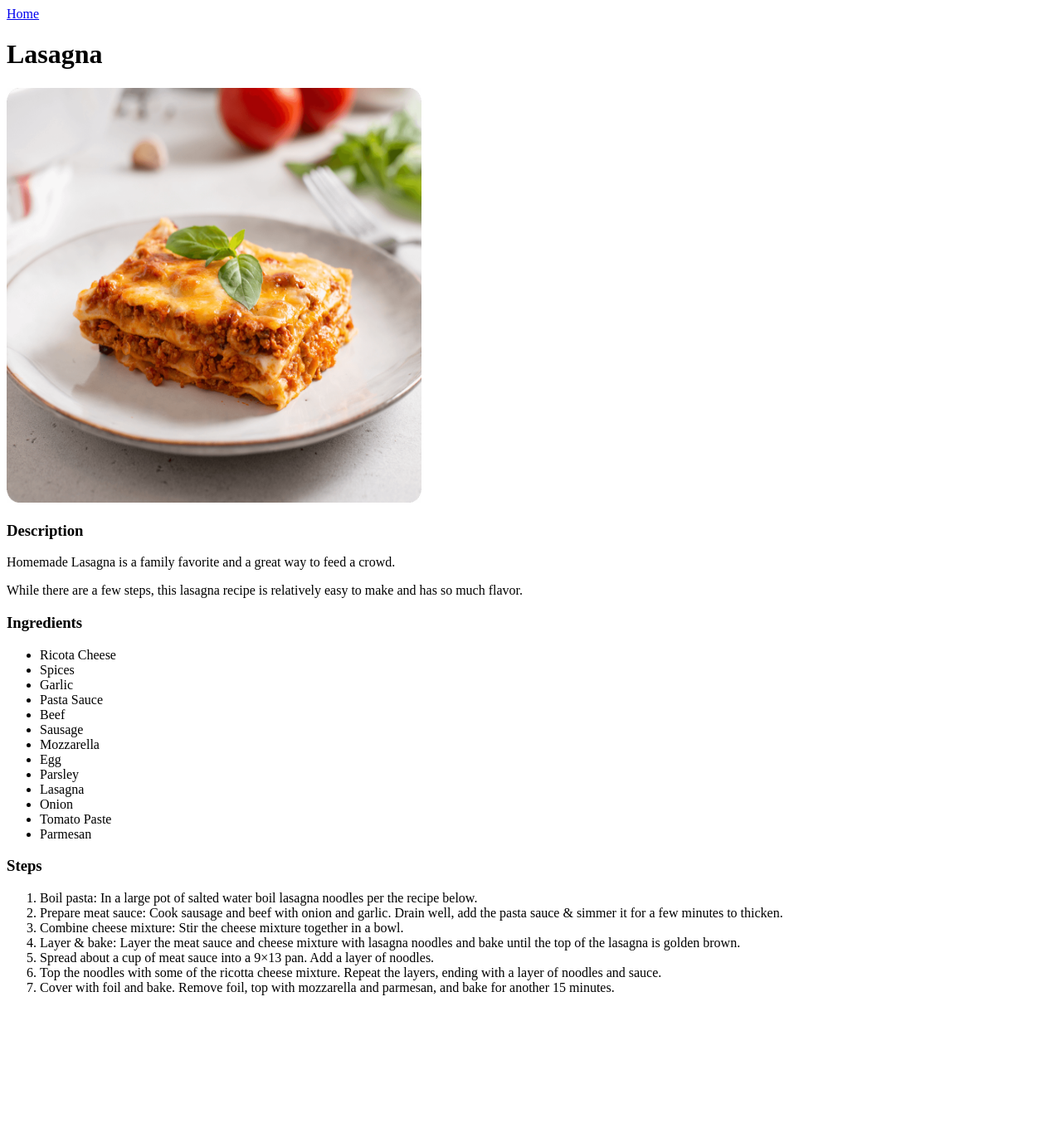
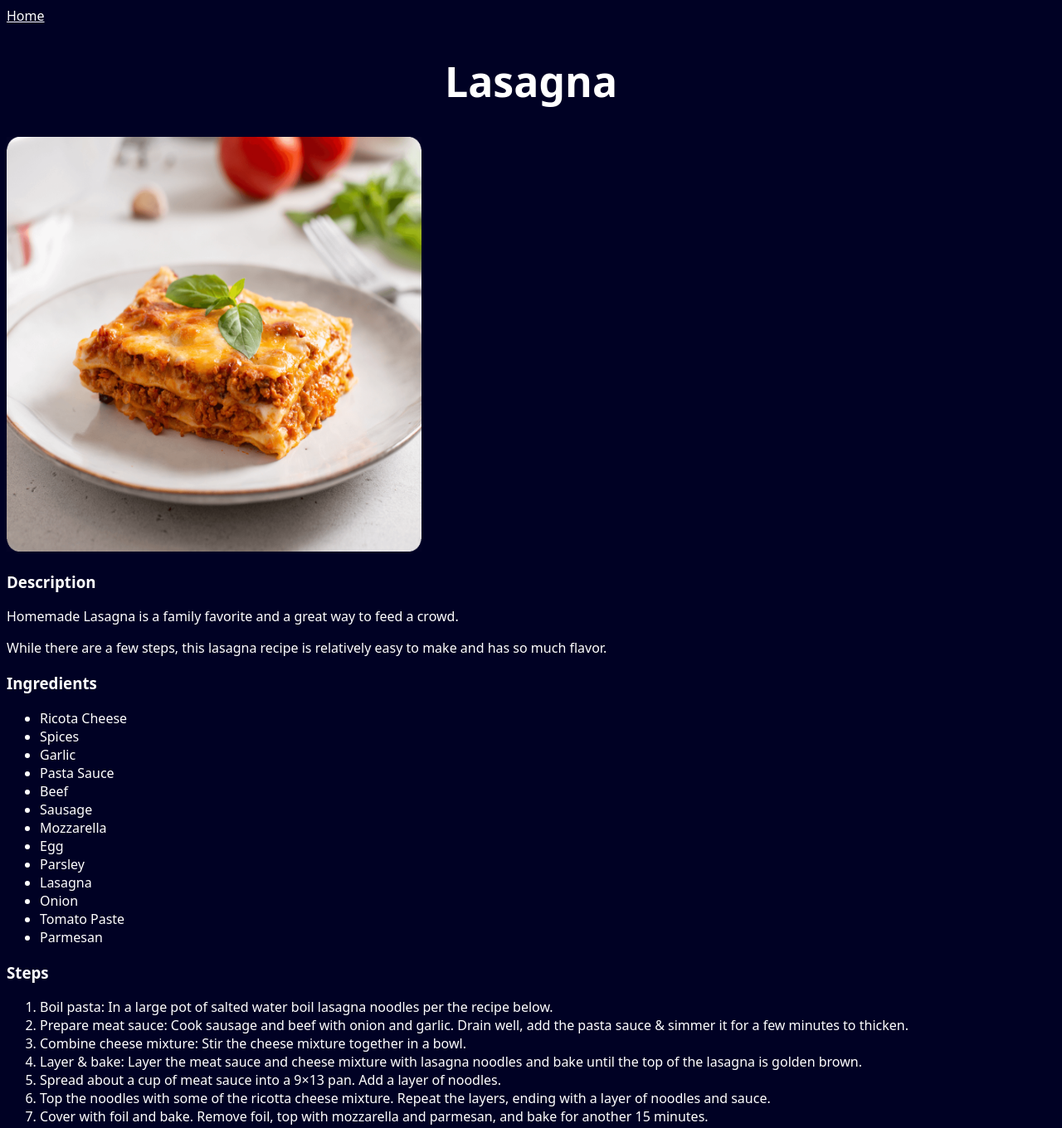
Before and after one commit to AeroDyn4m1c/odin-recipes, a plain HTML site: page recipes/lasagna.html in a window 1280 px wide. Shown: the whole page at 83% size. Before the commit the page ends 1216 px from the top, so only its background shows below. Drawn offline with Linux system fonts and the light colour scheme.

Commit message:
added style.css and made font color white and bg dark blue

```diff
--- a/recipes/lasagna.html
+++ b/recipes/lasagna.html
@@ -4,22 +4,23 @@
     <meta charset="UTF-8" />
     <meta name="viewport" content="width=device-width, initial-scale=1.0" />
     <title>Lasagna</title>
+    <link rel="stylesheet" href="../style.css">
   </head>
   <body>
-    <a href="../index.html">Home</a>
+    <a href="../index.html" class="white-text">Home</a>
 
-    <h1>Lasagna</h1>
+    <h1 class="white-text">Lasagna</h1>
 
     <img src="../images/lasagna.png" alt="A picture of a Lasagna" height="500" width="500">
 
-    <h3>Description</h3>
+    <h3 class="white-text">Description</h3>
 
-    <p>Homemade Lasagna is a family favorite and a great way to feed a crowd.</p>
-    <p>While there are a few steps, this lasagna recipe is relatively easy to make and has so much flavor. </p>
+    <p class="white-text">Homemade Lasagna is a family favorite and a great way to feed a crowd.</p>
+    <p class="white-text">While there are a few steps, this lasagna recipe is relatively easy to make and has so much flavor. </p>
 
-    <h3>Ingredients</h3>
+    <h3 class="white-text">Ingredients</h3>
 
-    <ul>
+    <ul class="white-text">
       <li>Ricota Cheese</li>
       <li>Spices</li>
       <li>Garlic</li>
@@ -35,9 +36,9 @@
       <li>Parmesan</li>
     </ul>
 
-    <h3>Steps</h3>
+    <h3 class="white-text">Steps</h3>
 
-    <ol>
+    <ol class="white-text">
       <li>Boil pasta: In a large pot of salted water boil lasagna noodles per the recipe below.</li>
       <li>Prepare meat sauce: Cook sausage and beef with onion and garlic. Drain well, add the pasta sauce & simmer it for a few minutes to thicken.</li>
       <li>Combine cheese mixture: Stir the cheese mixture together in a bowl.</li>
--- /dev/null
+++ b/style.css
@@ -0,0 +1,13 @@
+body {
+  background-color: rgb(0, 1, 36);
+  font-family: system-ui, -apple-system, BlinkMacSystemFont, 'Segoe UI', Roboto, Oxygen, Ubuntu, Cantarell, 'Open Sans', 'Helvetica Neue', sans-serif;
+}
+
+a, .white-text {
+  color: white;
+}
+
+h1 {
+  text-align: center;
+  font-size: 50px;
+}
```
Also changed, not shown: index.html (+3 -2 lines), recipes/fried-chicken.html (+9 -8 lines), recipes/ramen.html (+9 -8 lines).
